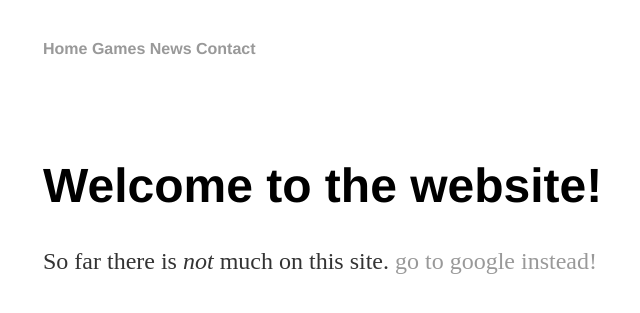
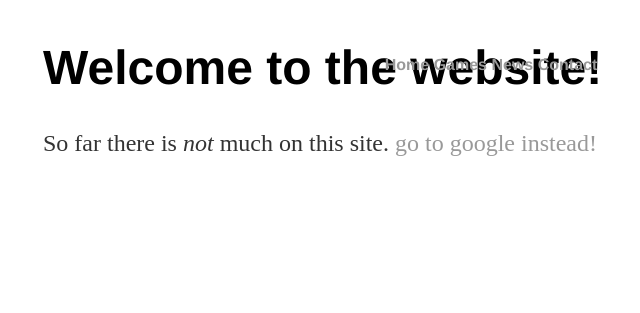
Before and after one commit to Power-Up-Games/power-up-games.github.io, a Jekyll site: the page built from index.html, in a window 1280 px wide. Shown: the top 313 px of the page, without its empty margins (149-789 px from the left). Built offline with Jekyll 4.4.1, drawn with Linux system fonts in a browser that asks for light colours.

Commit message:
style change

```diff
--- a/_layouts/default.html
+++ b/_layouts/default.html
@@ -7,7 +7,7 @@
 	</head>
 
 	<body>
-		<nav>
+		<nav class="hcenter">
 			<ul>
 				<li><a href="/">Home</a></li>
 				<li><a href="/games">Games</a></li>
```
